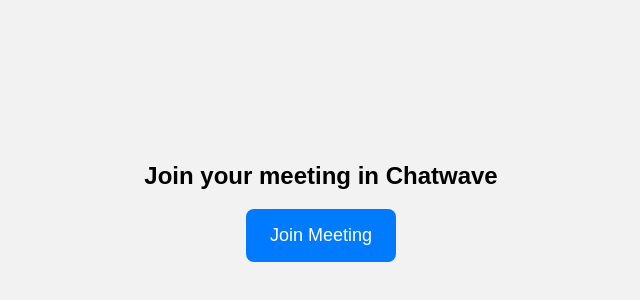
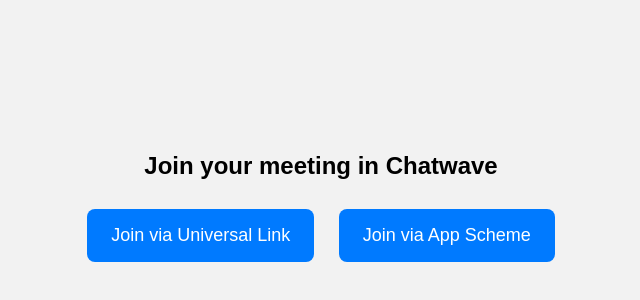
Before and after one commit to hongda1y/FakeAPI, a plain HTML site: page index.html in a window 1280 px wide. Shown: the part 198-498 px from the top of the page, without its empty margins (319-959 px from the left). Drawn offline with Linux system fonts and the light colour scheme.

Commit message:
Update index.html

```diff
--- a/index.html
+++ b/index.html
@@ -27,6 +27,7 @@
       border: none;
       border-radius: 8px;
       cursor: pointer;
+      margin: 10px;
     }
 
     button:hover {
@@ -37,11 +38,12 @@
 <body>
   <div class="container">
     <h2>Join your meeting in Chatwave</h2>
-    <button onclick="openChatwaveApp()">Join Meeting</button>
+    <button onclick="openUniversalLink()">Join via Universal Link</button>
+    <button onclick="openCustomScheme()">Join via App Scheme</button>
   </div>
 
   <script>
-    function openChatwaveApp() {
+    function openUniversalLink() {
       const universalLink = "https://meet.cmedcc.com/id/8907845315?p=Y21lZGNjQDIwMjU4ODkxMDA=";
       const fallbackAppStoreLink = "https://apps.apple.com/us/app/chatwave/id6502752600";
 
@@ -57,6 +59,23 @@
         }
       });
     }
+
+    function openCustomScheme() {
+      const customURL = "com.cmedcc.imapp://meeting?url=https://meet.cmedcc.com/id/8907845315?p=Y21lZGNjQDIwMjU4ODkxMDA=";
+      const fallbackAppStoreLink = "https://apps.apple.com/us/app/chatwave/id6502752600";
+
+      const fallbackTimeout = setTimeout(() => {
+        window.location.href = fallbackAppStoreLink;
+      }, 2000);
+
+      window.location.href = customURL;
+
+      document.addEventListener("visibilitychange", () => {
+        if (document.visibilityState === 'hidden') {
+          clearTimeout(fallbackTimeout);
+        }
+      });
+    }
   </script>
 </body>
 </html>
```
